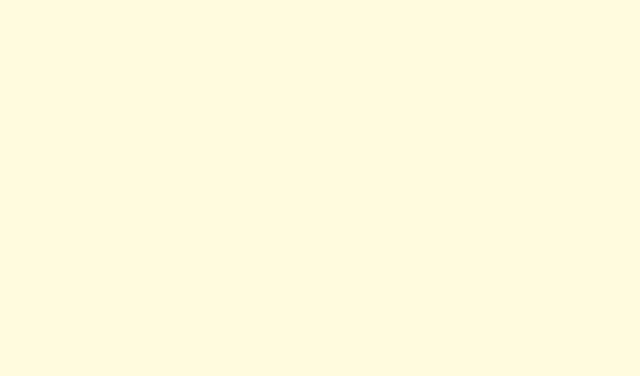
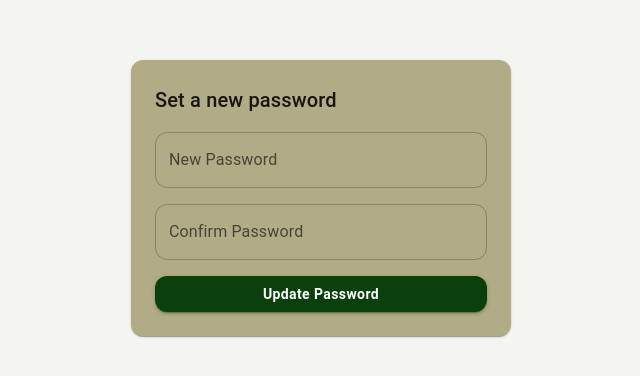
Before and after one commit to khatijazaidi/khatija-mern-10pshine, a React (Vite) app in the folder frontend/: page /reset-password in a window 1280 px wide. Before the commit this address led to /login. Shown: the part 202-578 px from the top of the page, without its empty margins (319-959 px from the left). Built offline with nearby package versions, Linux system fonts and the light colour scheme; no server answers.

Commit message:
frontend:changes for forgot password

```diff
--- a/frontend/src/App.jsx
+++ b/frontend/src/App.jsx
@@ -9,12 +9,15 @@ function Editor()  { return <div /> }
 function Profile() { return <div /> }
 
 const isAuthed = () => !!localStorage.getItem('token');
+import ResetPassword from './pages/ResetPassword';
 
 export default function App() {
   return (
     <BrowserRouter>
       <Routes>
         <Route path="/login" element={<Login/>} />
+        <Route path="/reset-password" element={<ResetPassword />} />
+
         <Route path="/signup" element={<Signup/>} />
 
         <Route path="/dashboard" element={<ProtectedRoute><Dashboard/></ProtectedRoute>} />
--- /dev/null
+++ b/frontend/src/pages/ResetPassword.jsx
@@ -0,0 +1,63 @@
+import { useMemo, useState } from 'react';
+import { useSearchParams, useNavigate } from 'react-router-dom';
+import { Box, Paper, Typography, TextField, Button, Alert, Stack } from '@mui/material';
+import client from '../api/client';
+
+export default function ResetPassword() {
+  const [params] = useSearchParams();
+  const token = useMemo(() => params.get('token') || '', [params]);
+
+  const [password, setPassword] = useState('');
+  const [confirm, setConfirm] = useState('');
+  const [busy, setBusy] = useState(false);
+  const [ok, setOk] = useState('');
+  const [err, setErr] = useState('');
+  const navigate = useNavigate();
+
+  const handleSubmit = async () => {
+    setOk(''); setErr('');
+    if (!password || password.length < 6) return setErr('Password must be at least 6 characters');
+    if (password !== confirm) return setErr('Passwords do not match');
+    if (!token) return setErr('Missing token');
+
+    try {
+      setBusy(true);
+      await client.post('/auth/reset-password', { token, password });
+      setOk('Password updated. Redirecting to login…');
+      setTimeout(() => navigate('/login'), 1500);
+    } catch (e) {
+      setErr(e?.response?.data?.message || 'Invalid or expired link');
+    } finally {
+      setBusy(false);
+    }
+  };
+
+  return (
+    <Box sx={{ minHeight: '100vh', display: 'grid', placeItems: 'center', p: 2, bgcolor: '#F5F5F0' }}>
+      <Paper sx={{ p: 3, width: 380 }}>
+        <Stack spacing={2}>
+          <Typography variant="h6">Set a new password</Typography>
+          {ok && <Alert severity="success">{ok}</Alert>}
+          {err && <Alert severity="error">{err}</Alert>}
+          <TextField
+            label="New Password"
+            type="password"
+            value={password}
+            onChange={e => setPassword(e.target.value)}
+            fullWidth
+          />
+          <TextField
+            label="Confirm Password"
+            type="password"
+            value={confirm}
+            onChange={e => setConfirm(e.target.value)}
+            fullWidth
+          />
+          <Button onClick={handleSubmit} disabled={busy} variant="contained">
+            {busy ? 'Updating…' : 'Update Password'}
+          </Button>
+        </Stack>
+      </Paper>
+    </Box>
+  );
+}
```
Also changed, not shown: frontend/src/pages/Login.jsx (+62 -14 lines).
